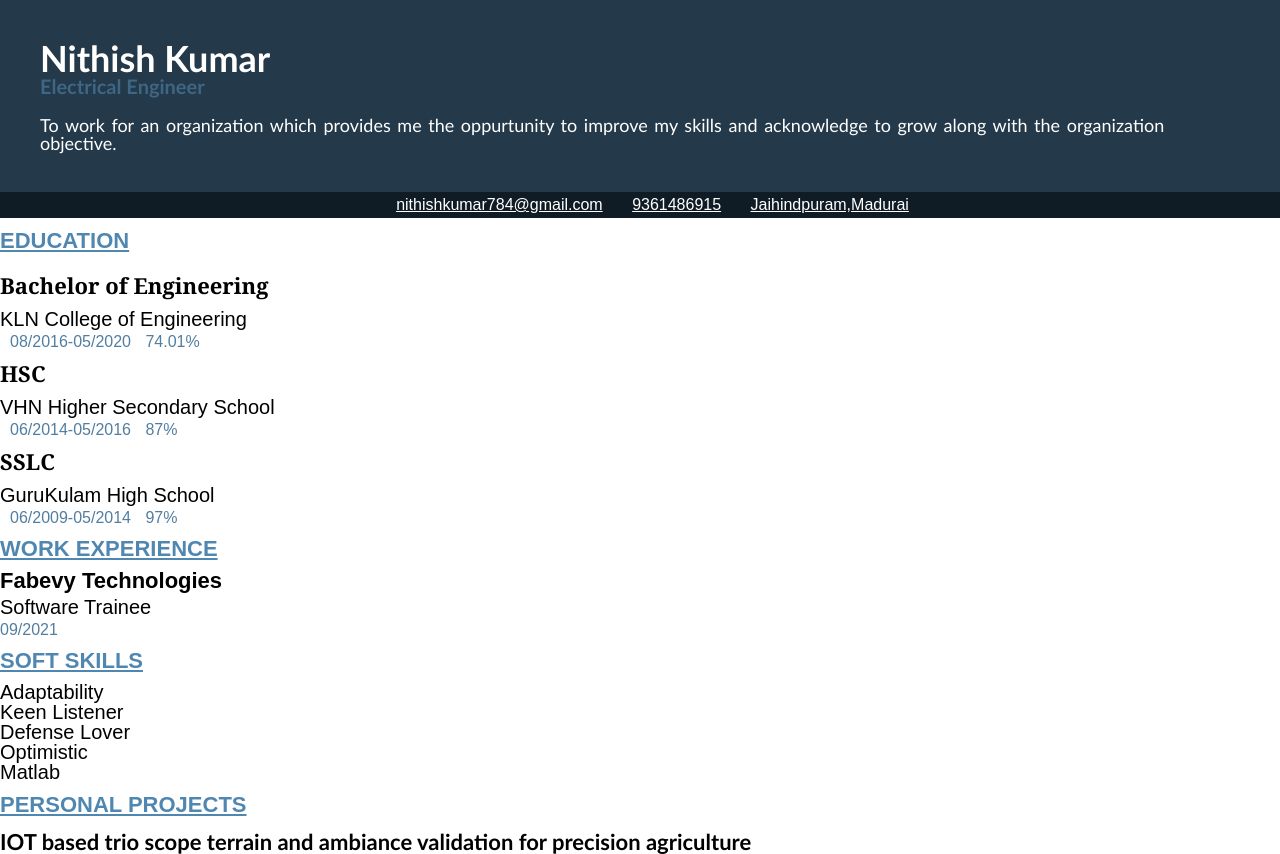
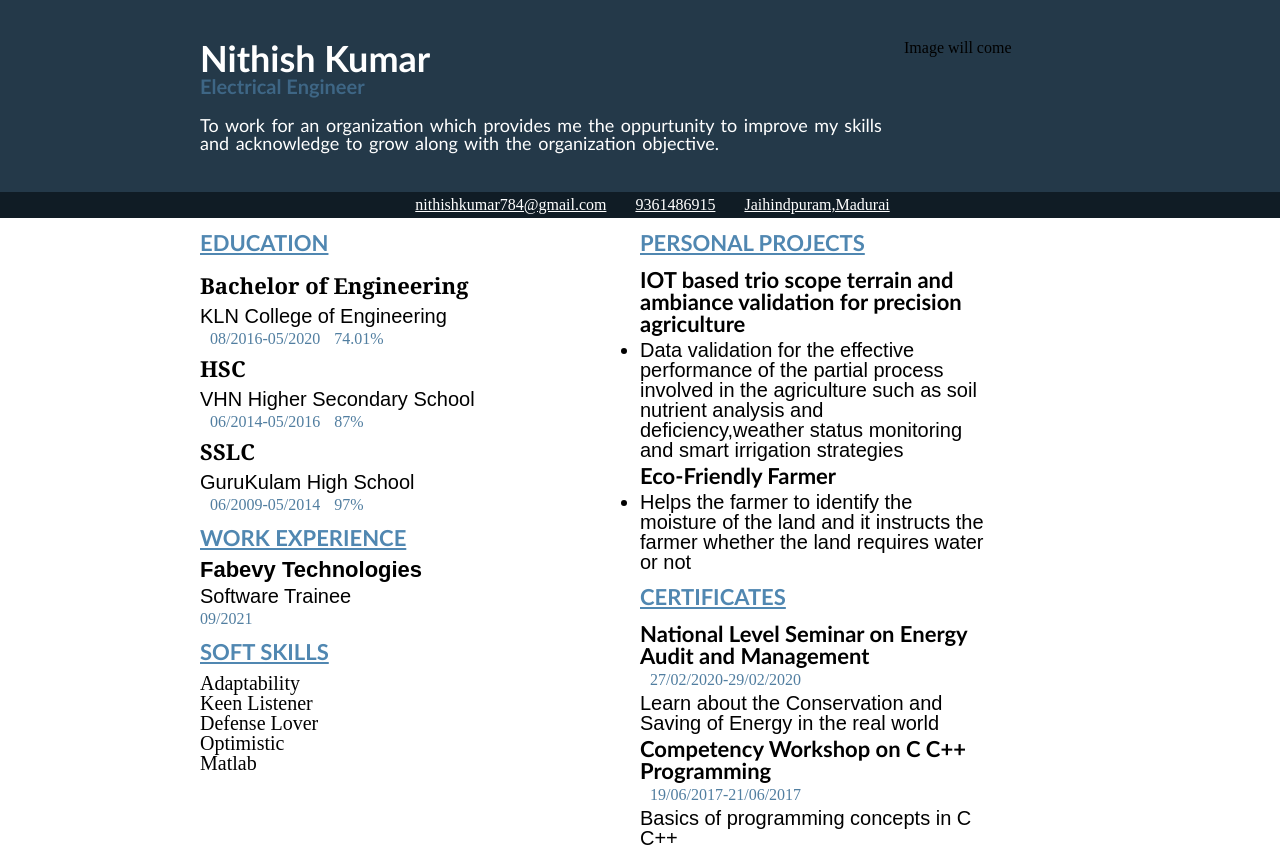
Before and after one commit to nithish11011999/personal-portfolio, a website: page index.html in a window 1280 px wide. Shown: the top 854 px of the page. Drawn offline with Linux system fonts and the light colour scheme.

Commit message:
practicing flex-box concepts.

```diff
--- a/css/main.css
+++ b/css/main.css
@@ -1,12 +1,9 @@
-body{
-    font-family: Arial, Helvetica, sans-serif;
+.header-wrapper{
+    background-color:rgb(36, 57, 73);
 }
 #header{
-    background-color:rgb(36, 57, 73);
     padding-top: 40px;
     padding-bottom: 40px;
-    padding-right: 40px;
-    padding-left: 40px;
 }
 #header h1{
     color:white;
@@ -42,10 +39,10 @@ body{
 .content-box h2{
     color: #5087b1;
     font-size: 22px;
-    font-family: Arial, Helvetica, sans-serif;
+    font-family:'Gill Sans', 'Gill Sans MT', Calibri, 'Trebuchet MS', sans-serif;
     text-transform: uppercase;
     text-decoration-line: underline;
-    padding-top: 12px;
+    padding-top: 14px;
     padding-bottom: 10px;
 }
 .content-box-details .content-box-detail h3{
@@ -53,8 +50,8 @@ body{
     font-size: 22px;
     font-family: Georgia, 'Times New Roman', Times, serif;
     font-weight: bolder;
-    padding-top: 12px;
-    padding-bottom: 8px;
+    padding-top: 10px;
+    padding-bottom: 5px;
 }
 .content-box-details .content-box-detail h4{
     font-size: 20px;
@@ -100,12 +97,10 @@ body{
 .content-box-details .content-box-detail .project-1 .project-description{
     font-size: 20px;
     font-family: Arial, Helvetica, sans-serif;
-    list-style-position: outside;
 }
 .content-box-details .content-box-detail .project-2 .project-description{
     font-size: 20px;
     font-family: Arial, Helvetica, sans-serif;
-    list-style-position: outside;
 }
 .content-box-details .content-box-detail .certificate-1 .event-name-1{
     font-size: 22px;
@@ -121,7 +116,7 @@ body{
 }
 .content-box-details .content-box-detail .certificate-2 .event-name-2{
     font-size: 22px;
-    font-family: Arial, Helvetica, sans-serif;
+    font-family:'Gill Sans', 'Gill Sans MT', Calibri, 'Trebuchet MS', sans-serif;
     font-weight: bold;
     padding-top: 5px;
     padding-bottom: 5px;
@@ -137,3 +132,26 @@ body{
 .content-box-tags-2 .content-box-tag{
     font-size: 20px;
 }
+#main-content{
+    display: flex;
+}
+#left{
+    width: 50%;
+}
+#right{
+    width: 40%;
+}
+#header{
+    display: flex;
+}
+.header-left{
+     width: 80%;
+}
+.header-right{
+    width: 20%;
+}
+.container{
+    width: 880px;
+    margin-left: auto;
+    margin-right: auto;
+}
--- a/index.html
+++ b/index.html
@@ -5,16 +5,25 @@
     <link rel="stylesheet" href="css/main.css">
 </head>
 <body>
+    <div class="header-wrapper">
+        <div class="container">
             <div id="header">
+                <div class="header-left">
                     <h1> Nithish Kumar</h1>
                     <h3>Electrical Engineer</h3>
                     <p>To work for an organization which provides me the oppurtunity to improve my skills and acknowledge to grow along with the organization objective.</p>
+                </div>
+                <div class="header-right">Image will come</div>
+            </div>
+        </div>
     </div>
     <div id="contacts">
         <a href="mailto:nithishkumar784@gmail.com" title="It will open your gmail account">nithishkumar784@gmail.com</a>
         <a href="tel:9361486915" title="It indicates you to connect with phone">9361486915 </a>
         <a href="https://www.google.com/maps/place/Madurai,+Tamil+Nadu/@9.917835,78.087804,13z/data=!3m1!4b1!4m5!3m4!1s0x3b00c582b1189633:0xdc955b7264f63933!8m2!3d9.9252007!4d78.1197754" target="_blank" title="It will take you to another webpage">Jaihindpuram,Madurai</a>
     </div>
+    <div class="main-wrapper">
+        <div class="container">
             <div id="main-content">
                 <div id="left">
                     <div class="content-box">
@@ -52,8 +61,6 @@
                         <h4>Software Trainee</h4>
                         <span class="Duration">09/2021</span>
                     </div>
-        </div>
-        <div id="right">
                     <div class="content-box">
                         <h2>SOFT SKILLS</h2>
                         <div class="content-box-tags-1">
@@ -64,6 +71,8 @@
                             <div class="content-box-tag">Matlab</div>
                         </div>
                     </div>
+                </div>
+                <div id="right">
                     <div class="content-box">
                         <h2>PERSONAL PROJECTS</h2>
                         <div class="content-box-details">
@@ -132,5 +141,7 @@
                 </div>
             </div>
         </div>
+    </div>
+    </div>
 </body>
 </html>
```
Lines whose indentation alone changed are shown as unchanged.
